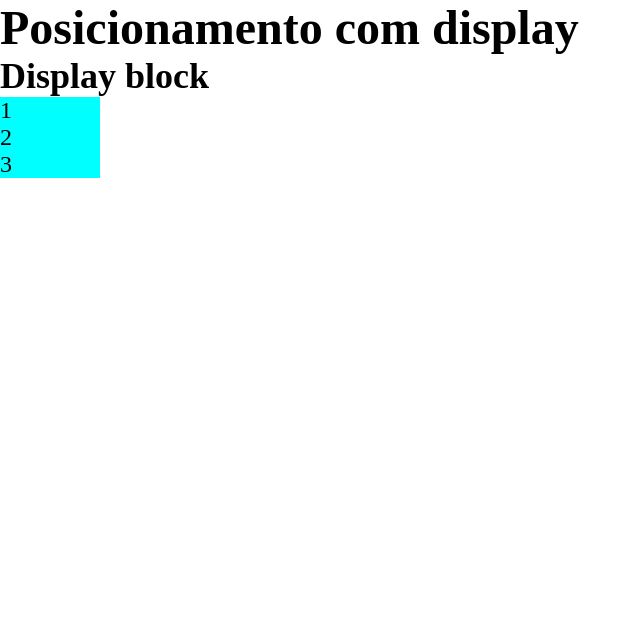
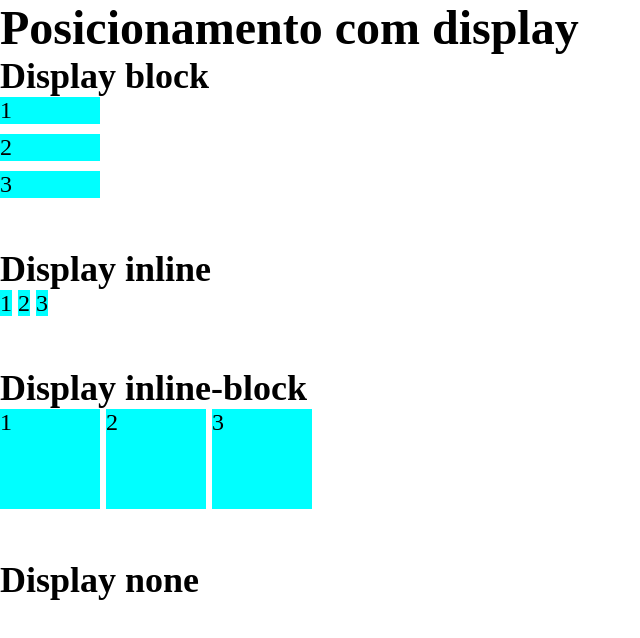
Before and after one commit to RobertaPMarinho/modulo-css-intermediario, a plain HTML site: page 09-display/index.html in a window 1280 px wide. Shown: the whole page, without its empty margins (0-640 px from the left). Drawn offline with Linux system fonts and the light colour scheme.

Commit message:
adicionado aula 09 completa

```diff
--- a/09-display/index.html
+++ b/09-display/index.html
@@ -17,11 +17,27 @@
     <li>3</li>
   </ul>
 
-  <!-- <h2>Display inline</h2>
+  <h2>Display inline</h2>
   <ul class="em-linha">
     <li>1</li>
     <li>2</li>
     <li>3</li>
-  </ul> -->
+  </ul>
+
+  <h2>Display inline-block</h2>
+  <ul class="em-linha-e-bloco">
+    <li>1</li>
+    <li>2</li>
+    <li>3</li>
+  </ul>
+
+  <h2>Display none</h2>
+  <ul class="esconder">
+    <li>1</li>
+    <li>2</li>
+    <li>3</li>
+  </ul>
+
+
 </body>
 </html>
--- a/09-display/style.css
+++ b/09-display/style.css
@@ -11,13 +11,24 @@ ul {
   margin-bottom: 50px;
 }
 
-.em-bloco {
+.em-bloco li {
   background: aqua;
   margin-bottom: 10px;
   width: 100px;
 }
 
-/* .em-linha {
+.em-linha li {
   display: inline;
   background: aqua;
-} */
+}
+
+.em-linha-e-bloco li {
+  display: inline-block;
+  background: aqua;
+  width: 100px;
+  height: 100px;
+}
+
+.esconder {
+  display: none;
+}
```
